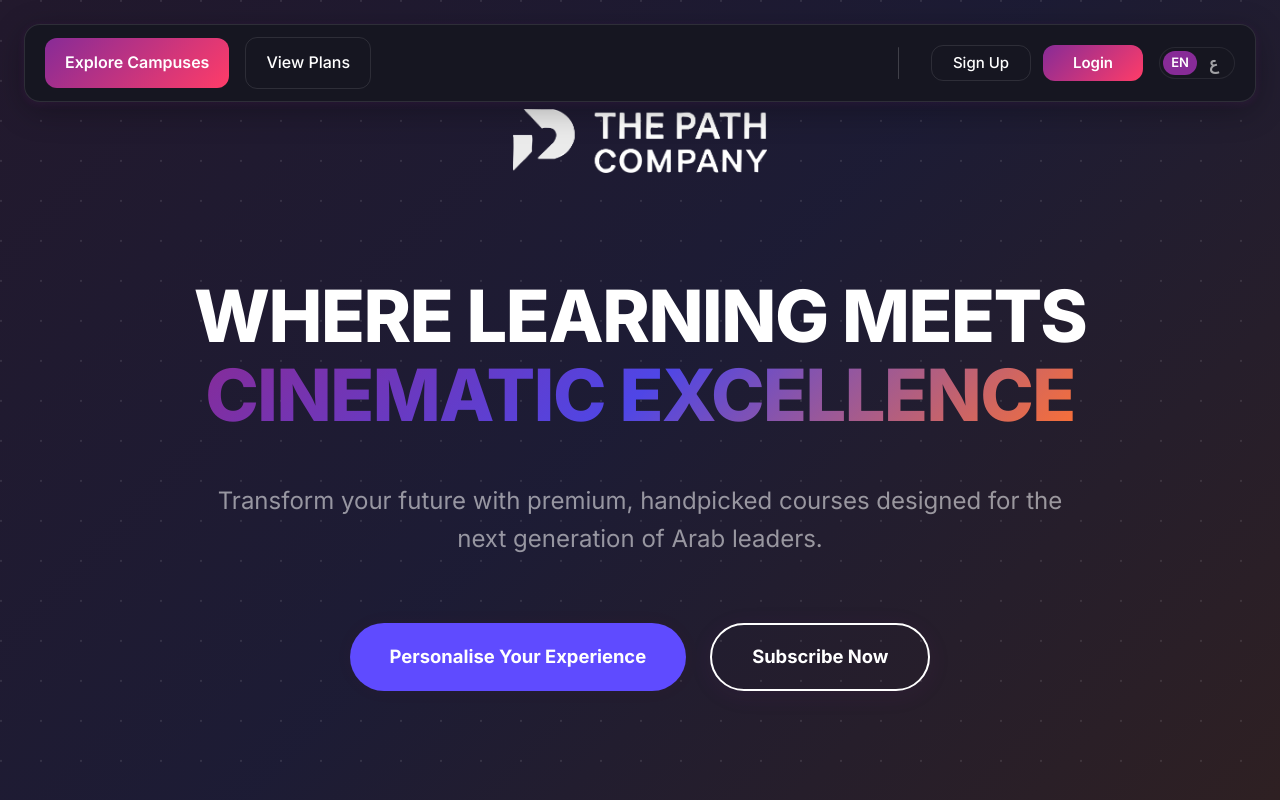
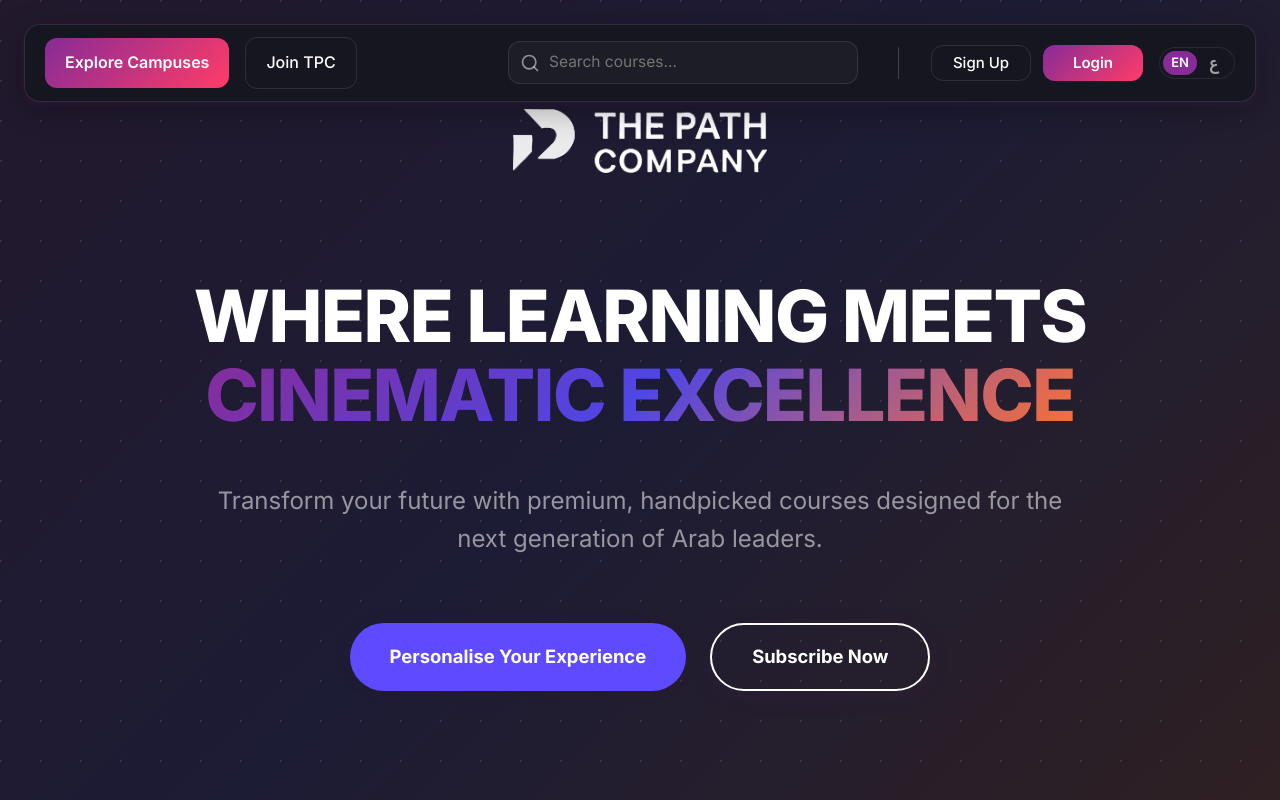
Before and after one commit to amrsabra/thepathcompany, a Next.js app: page / in a window 1280 px wide. Shown: the top 800 px of the page. Built offline with nearby package versions, Linux system fonts and the light colour scheme; no server answers.

Commit message:
header undo

```diff
--- a/components/Footer.jsx
+++ b/components/Footer.jsx
@@ -18,7 +18,7 @@ const Footer = () => {
           <div className="footer__brand">
             <div className="footer__logo">
               {/* Replace with your actual logo */}
-              <span className="gradient-text">ProjectX2</span>
+              <span className="gradient-text">The Path Company</span>
             </div>
             <p className="footer__slogan">
               Elevate your skills with expert-led courses and real-world projects
--- a/components/Header/Header.jsx
+++ b/components/Header/Header.jsx
@@ -103,9 +103,18 @@ const Header = ({ forceSolid = false }) => {
         </div>
         <div className="left-section">
           <button className="browse-button" onClick={() => router.push('/campuses')}>Explore Campuses</button>
-          <button className="nav-button" onClick={handleViewPlans}>View Plans</button>
+          <button className="nav-button" onClick={handleViewPlans}>Join TPC</button>
         </div>
         <div className="right-section">
+          <form className="search-form" onSubmit={handleSearch}>
+            <FiSearch className="search-icon" />
+            <input
+              type="text"
+              placeholder="Search courses..."
+              value={searchQuery}
+              onChange={(e) => setSearchQuery(e.target.value)}
+            />
+          </form>
           <div className="vertical-separator" />
           <div className="auth-buttons">
             {userSession && userSession.user && userSession.user.email_confirmed_at ? (
```
